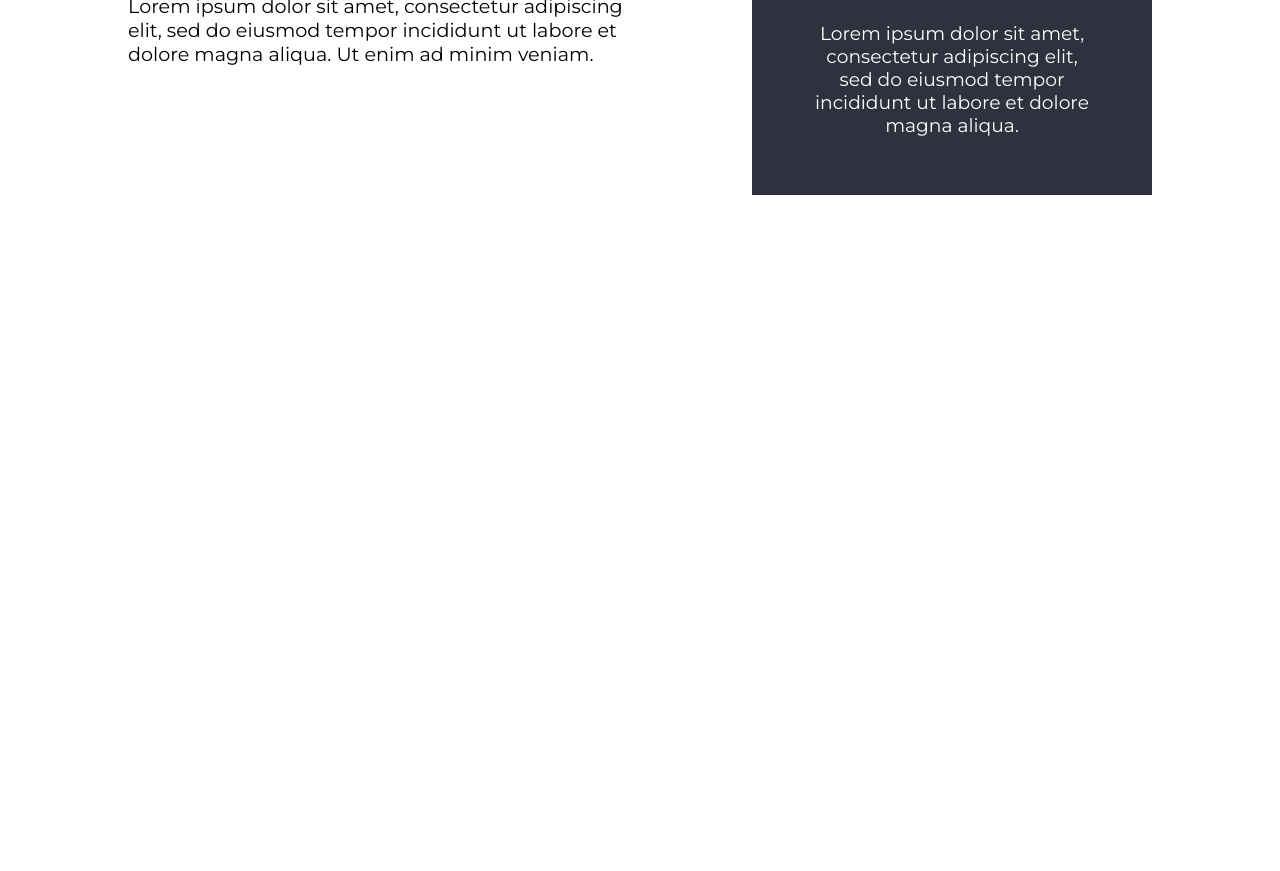
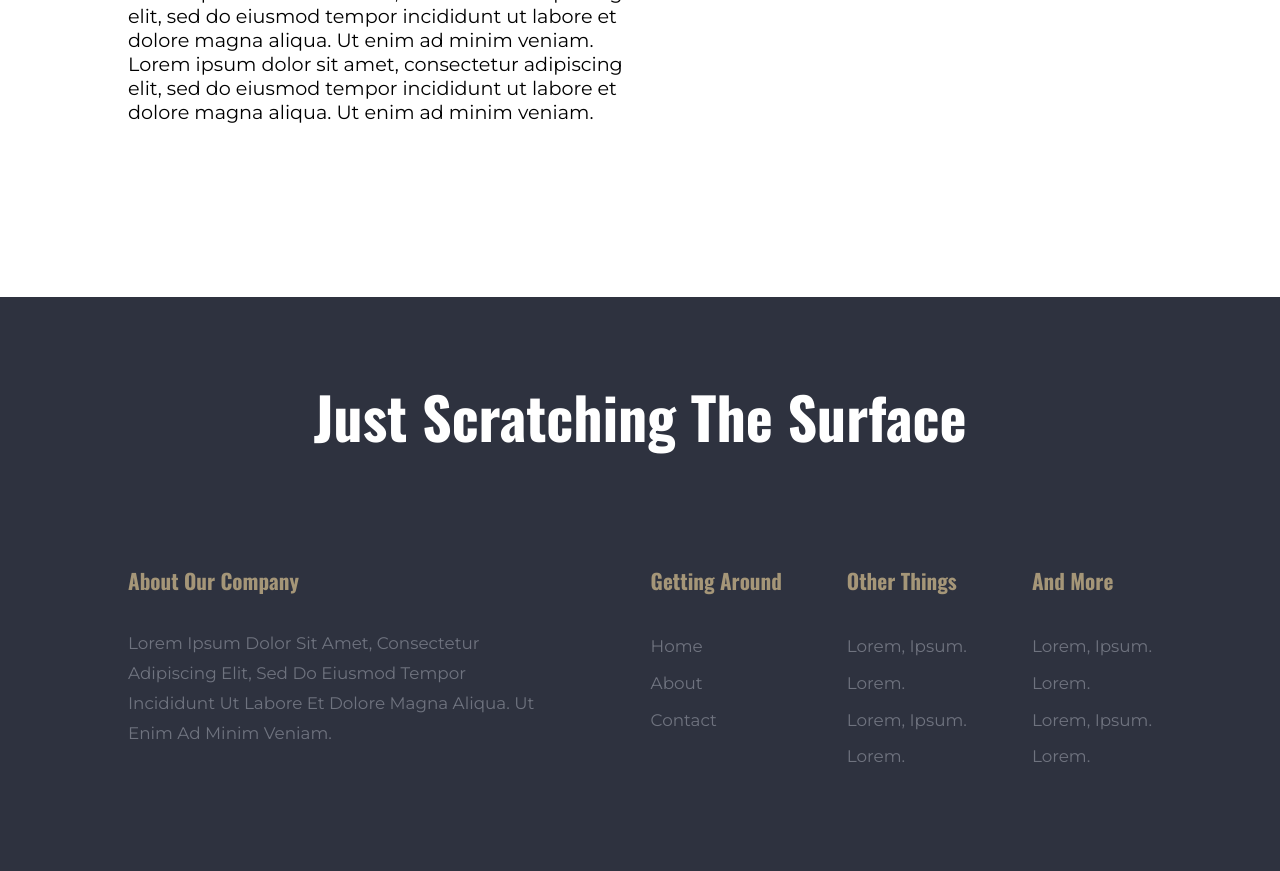
Before and after one commit to EzequielCaste/responsive-layouts-final-challenge, a plain HTML site: page index.html in a window 1280 px wide. Shown: the part 1814-2685 px from the top of the page. Before the commit the page ends 2124 px from the top, so only its background shows below. Drawn offline with nearby package versions, Linux system fonts and the light colour scheme.

Commit message:
create a section three footer

```diff
--- a/index.html
+++ b/index.html
@@ -86,7 +86,11 @@
             elit, sed do eiusmod tempor incididunt ut labore et dolore magna
             aliqua. Ut enim ad minim veniam.
           </p>
-          <img class="section-two__image" src="img/the-image.jpg" alt="web templates" />
+          <img
+            class="section-two__image"
+            src="img/the-image.jpg"
+            alt="web templates"
+          />
           <p>
             Lorem ipsum dolor sit amet, consectetur adipiscing elit, sed do
             eiusmod tempor incididunt ut labore et dolore magna aliqua. Ut enim
@@ -95,7 +99,7 @@
             aliqua. Ut enim ad minim veniam.
           </p>
         </section>
-        <aside class="flow row">
+        <aside class="aside flow row">
           <div class="section-two__card">
             <h3 class="section-two__card-title">Break it down</h3>
             <p class="section-two__text">
@@ -120,7 +124,49 @@
         </aside>
       </div>
     </section>
-    <section></section>
+
+    <section class="section-three">
+      <div class="container">
+        <h3 class="section-three__title">just scratching the surface</h3>
+        <footer class="section-three__footer row">
+          <div class="section-three__about">
+            <h4 class="section-three__subtitle">about our company</h4>
+            <p class="section-three__text">
+              Lorem ipsum dolor sit amet, consectetur adipiscing elit, sed do
+              eiusmod tempor incididunt ut labore et dolore magna aliqua. Ut
+              enim ad minim veniam.
+            </p>
+          </div>
+
+          <div>
+            <h4 class="section-three__subtitle">getting around</h4>
+            <ul class="section-three__list">
+              <li class="section-three__list-item">home</li>
+              <li class="section-three__list-item">about</li>
+              <li class="section-three__list-item">contact</li>
+            </ul>
+          </div>
+          <div>
+            <h4 class="section-three__subtitle">other things</h4>
+            <ul class="section-three__list">
+              <li class="section-three__list-item">Lorem, ipsum.</li>
+              <li class="section-three__list-item">Lorem.</li>
+              <li class="section-three__list-item">Lorem, ipsum.</li>
+              <li class="section-three__list-item">Lorem.</li>
+            </ul>
+          </div>
+          <div>
+            <h4 class="section-three__subtitle">and more</h4>
+            <ul class="section-three__list">
+              <li class="section-three__list-item">Lorem, ipsum.</li>
+              <li class="section-three__list-item">Lorem.</li>
+              <li class="section-three__list-item">Lorem, ipsum.</li>
+              <li class="section-three__list-item">Lorem.</li>
+            </ul>
+          </div>
+        </footer>
+      </div>
+    </section>
   </body>
   <script src="main.js"></script>
 </html>
--- a/styles.css
+++ b/styles.css
@@ -24,7 +24,9 @@
 h4,
 h5,
 h6,
-p {
+p,
+ol,
+ul {
   margin: 0;
 }
 
@@ -162,16 +164,18 @@
 }
 
 .section-one {
-  padding: 4em 0 1em 0;
+  padding: 4em 1.5em;
   background-color: #f2f2f2;
 }
 
-.section-one__item {
+.section-one__item + .section-one__item {
+  margin-top: 3em;
 }
 .section-one__title {
   font-family: 'Oswald';
   font-size: 1.55em;
   color: #a59678;
+  margin-bottom: 0.75em;
 }
 
 .section-one__text,
@@ -181,8 +185,8 @@
 
 .section-one__text {
   font-size: 0.95em;
-  max-width: 500px;
-  margin: .75em auto 2.5em auto;
+  max-width: 500px;/*
+  margin: .75em auto 2.5em auto; */
 }
 
 .section-two {
@@ -202,7 +206,7 @@
 
 .section-two__card {
   color: #FFF;
-  background-color: #2E323F;
+  background-color: #3B4050;
   text-align: center;
   padding: 2em;
   max-width: 400px;
@@ -213,6 +217,38 @@
 
 .flow > * {
   margin: 2em auto 0 auto;
+}
+
+.section-three {
+  padding: 4em 0;
+  margin-top: 2em;
+  background-color: #2E323F;
+  color: #6F737F;
+  text-transform: capitalize;
+}
+
+
+.section-three__title {
+  font-family: 'Oswald';
+  color: #FFF;
+  font-size: 2em;
+  margin-bottom: 1em;
+  text-align:center;
+}
+.section-three__subtitle {
+  font-family: 'Oswald';
+  color: #A59678;
+  margin-bottom: 0.35em;
+}
+.section-three__list {
+  list-style: none;
+  padding: 0;
+}
+.section-three__list-item {
+  padding: .5em 0;
+}
+.section-three__footer > * {
+  margin: 1em 0;
 }
 
 
@@ -252,8 +288,11 @@
     padding-top: 1.5em;
   }
   .section-one__item {
-    width: 25%;
-    margin-bottom: 0;
+    width: 28%;
+    margin-top: 0;
+  }
+  .section-one__item + .section-one__item {
+    margin: 0;
   }
   .section-one__text {
     margin: 1em 0 0 0;
@@ -263,8 +302,18 @@
     width: 32%;
     padding: 2em 1em;
   }
-  .flow {
-    margin: 3em 0;
+  .flow > * {
+    margin: 0;
+  }
+  .section-two__container {
+    margin-bottom: 2em;
+  }
+  .section-three__about {
+    width: 40%;
+    margin-right: 2.5em;
+  }
+  .section-three__text {
+    line-height: 1.4;
   }
 }
 
@@ -273,6 +322,10 @@
   .section-one,
   .section-two {
     padding: 5em 0;
+  }
+
+  .aside {
+    justify-content: flex-start;
   }
 
   .col {
@@ -297,7 +350,7 @@
   }
 
   .flow {
-    width: 40%;
+    width: 45%;
     flex-direction: column;
     margin: 0;
     align-items: flex-end;
@@ -309,8 +362,8 @@
 
   .section-two__card {
     width: 100%;
-    padding: 3em;
     margin-bottom: 1em;
+    padding: 2em;
   }
 
   .section-two__card-title {
@@ -319,4 +372,24 @@
   .section-two__text {
     font-size: .975em;
   }
+  .section-two__image {
+    margin: 3em 0;
+  }
+  .section-three__title {
+    font-size: 3em;
+  }
+  .section-three__subtitle {
+    font-size: 1.1em;
+  }
+  .section-three__subtitle,
+  .section-three__title {
+    margin-bottom: 1.5em;
+  }
+  .section-three__text,
+  .section-three__list-item {
+    font-size: 0.875em;
+  }
+  .section-three__text {
+    line-height: 1.8;
+  }
 }
```
